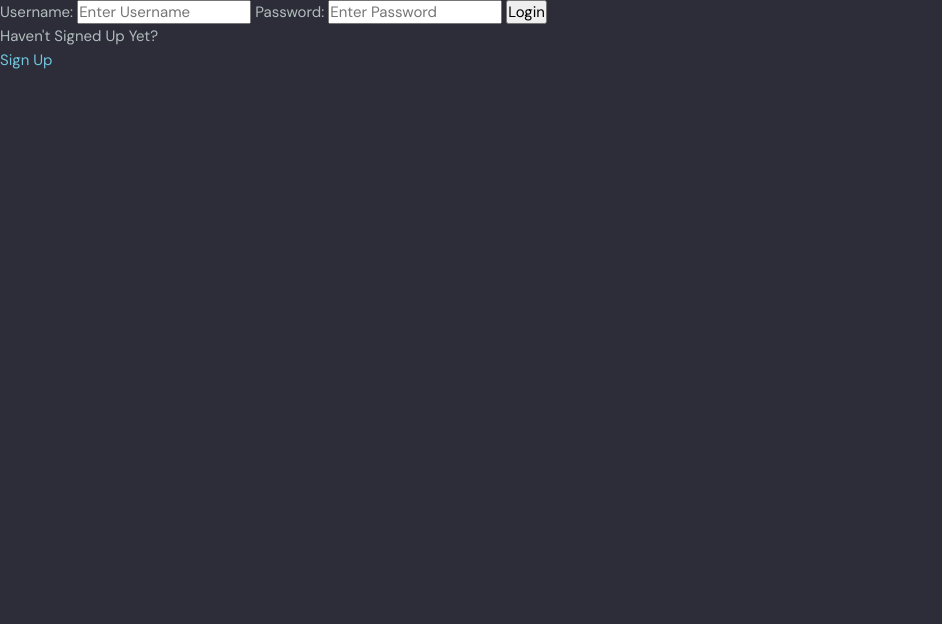
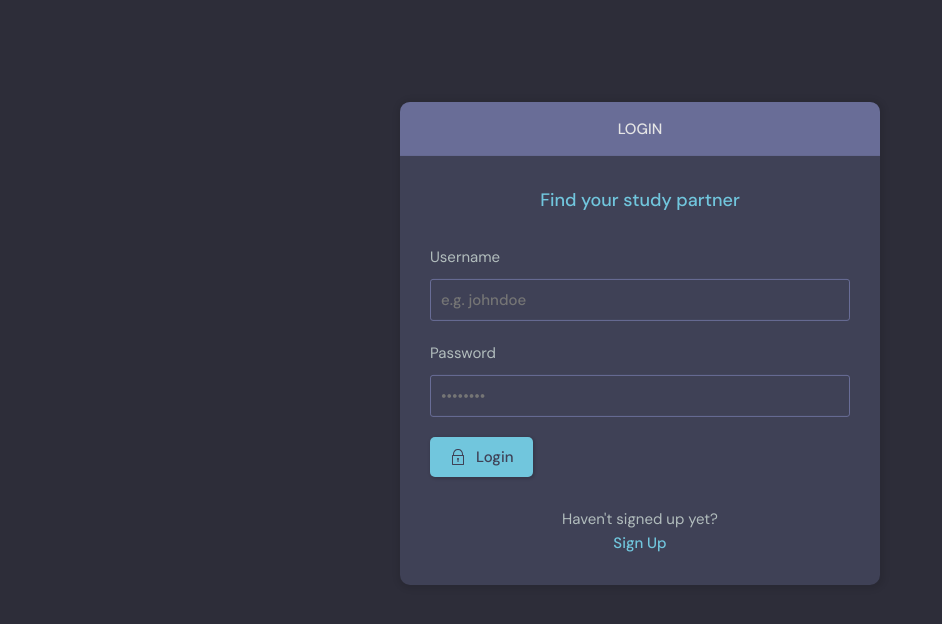
Before and after one commit to github-ashwin/COGNITO, a Django app: page /login/ in a window 1280 px wide. Shown: the part 76-700 px from the top of the page, without its empty margins (0-942 px from the left). Run offline with Django 5.2, Linux system fonts and the light colour scheme.

Commit message:
Added login and register

```diff
--- a/root/templates/main/login_register.html
+++ b/root/templates/main/login_register.html
@@ -1,47 +1,110 @@
 {% extends "base.html" %}
 
 {% block content %}
+    <main class="auth layout">
+      {% if page == 'login' %}
+      <div class="container">
+        <div class="layout__box">
+          <div class="layout__boxHeader">
+            <div class="layout__boxTitle">
+              <h3>Login</h3>
+            </div>
+          </div>
+          <div class="layout__body">
+            <h2 class="auth__tagline">Find your study partner</h2>
 
-<!-- Check if the page is the login page -->
-{% if page == 'login' %}
+            <form class="form" action="" method="POST">
+              {% csrf_token %}
+              <div class="form__group form__group">
+                <label for="room_name">Username</label>
+                <input id="username" name="username" type="text" placeholder="e.g. johndoe" />
+              </div>
+              <div class="form__group">
+                <label for="password">Password</label>
+                <input
+                  id="password"
+                  name="password"
+                  type="password"
+                  placeholder="&bull;&bull;&bull;&bull;&bull;&bull;&bull;&bull;"
+                />
+              </div>
 
-<!-- Login Form -->
-<div>
-    <form method="POST" action="">
-        {% csrf_token %}
-        <!-- Username Input -->
-        <label for="username">Username:</label>
-        <input type="text" name="username" id="username" placeholder="Enter Username" />
+              <button class="btn btn--main" type="submit">
+                <svg
+                  version="1.1"
+                  xmlns="http://www.w3.org/2000/svg"
+                  width="32"
+                  height="32"
+                  viewBox="0 0 32 32"
+                >
+                  <title>lock</title>
+                  <path
+                    d="M27 12h-1v-2c0-5.514-4.486-10-10-10s-10 4.486-10 10v2h-1c-0.553 0-1 0.447-1 1v18c0 0.553 0.447 1 1 1h22c0.553 0 1-0.447 1-1v-18c0-0.553-0.447-1-1-1zM8 10c0-4.411 3.589-8 8-8s8 3.589 8 8v2h-16v-2zM26 30h-20v-16h20v16z"
+                  ></path>
+                  <path
+                    d="M15 21.694v4.306h2v-4.306c0.587-0.348 1-0.961 1-1.694 0-1.105-0.895-2-2-2s-2 0.895-2 2c0 0.732 0.413 1.345 1 1.694z"
+                  ></path>
+                </svg>
 
-        <!-- Password Input -->
-        <label for="password">Password:</label>
-        <input type="password" name="password" id="password" placeholder="Enter Password" />
+                Login
+              </button>
+            </form>
 
-        <!-- Submit Button -->
-        <input type="submit" value="Login" />
-    </form>
-    <!-- Sign Up Link -->
-    <p>Haven't Signed Up Yet?</p>
-    <a href="{% url 'register' %}">Sign Up</a>
-</div>
+            <div class="auth__action">
+              <p>Haven't signed up yet?</p>
+              <a href="{% url "register" %}" class="btn btn--link">Sign Up</a>
+            </div>
+          </div>
+        </div>
+      </div>
+      {% else %}
+      <div class="container">
+        <div class="layout__box">
+          <div class="layout__boxHeader">
+            <div class="layout__boxTitle">
+              <h3>Register</h3>
+            </div>
+          </div>
+          <div class="layout__body">
+            <h2 class="auth__tagline">Find your study partner</h2>
 
-<!-- Check if the page is the register page -->
-{% else %}
+            <form class="form" action="" method="POST">
+              {% csrf_token %}
+              {% for field in form %}
+              <div class="form__group form__group">
+                <label for="room_name">{{field.label}}</label>
+                {{field}}
+              </div>
+              {% endfor %}
 
-<!-- Register Form -->
-<div>
-    <form method="POST" action="">
-        {% csrf_token %}
-        <!-- Render the registration form fields -->
-        {{ form.as_p }}
-        <!-- Submit Button -->
-        <input type="submit" value="Register" />
-    </form>
-    <!-- Login Link -->
-    <p>Already Signed Up?</p>
-    <a href="{% url 'login' %}">Login</a>
-</div>
+              <button class="btn btn--main" type="submit">
+                <svg
+                  version="1.1"
+                  xmlns="http://www.w3.org/2000/svg"
+                  width="32"
+                  height="32"
+                  viewBox="0 0 32 32"
+                >
+                  <title>lock</title>
+                  <path
+                    d="M27 12h-1v-2c0-5.514-4.486-10-10-10s-10 4.486-10 10v2h-1c-0.553 0-1 0.447-1 1v18c0 0.553 0.447 1 1 1h22c0.553 0 1-0.447 1-1v-18c0-0.553-0.447-1-1-1zM8 10c0-4.411 3.589-8 8-8s8 3.589 8 8v2h-16v-2zM26 30h-20v-16h20v16z"
+                  ></path>
+                  <path
+                    d="M15 21.694v4.306h2v-4.306c0.587-0.348 1-0.961 1-1.694 0-1.105-0.895-2-2-2s-2 0.895-2 2c0 0.732 0.413 1.345 1 1.694z"
+                  ></path>
+                </svg>
 
-{% endif %}
+                Login
+              </button>
+            </form>
 
+            <div class="auth__action">
+              <p>Already signed up</p>
+              <a href="{% url "login" %}" class="btn btn--link">Sign Up</a>
+            </div>
+          </div>
+        </div>
+      </div>
+      {% endif %}
+    </main>
 {% endblock content %}
```
Also changed, not shown: root/templates/main/login_registerold.html (added, +47 -0 lines), root/db.sqlite3.
